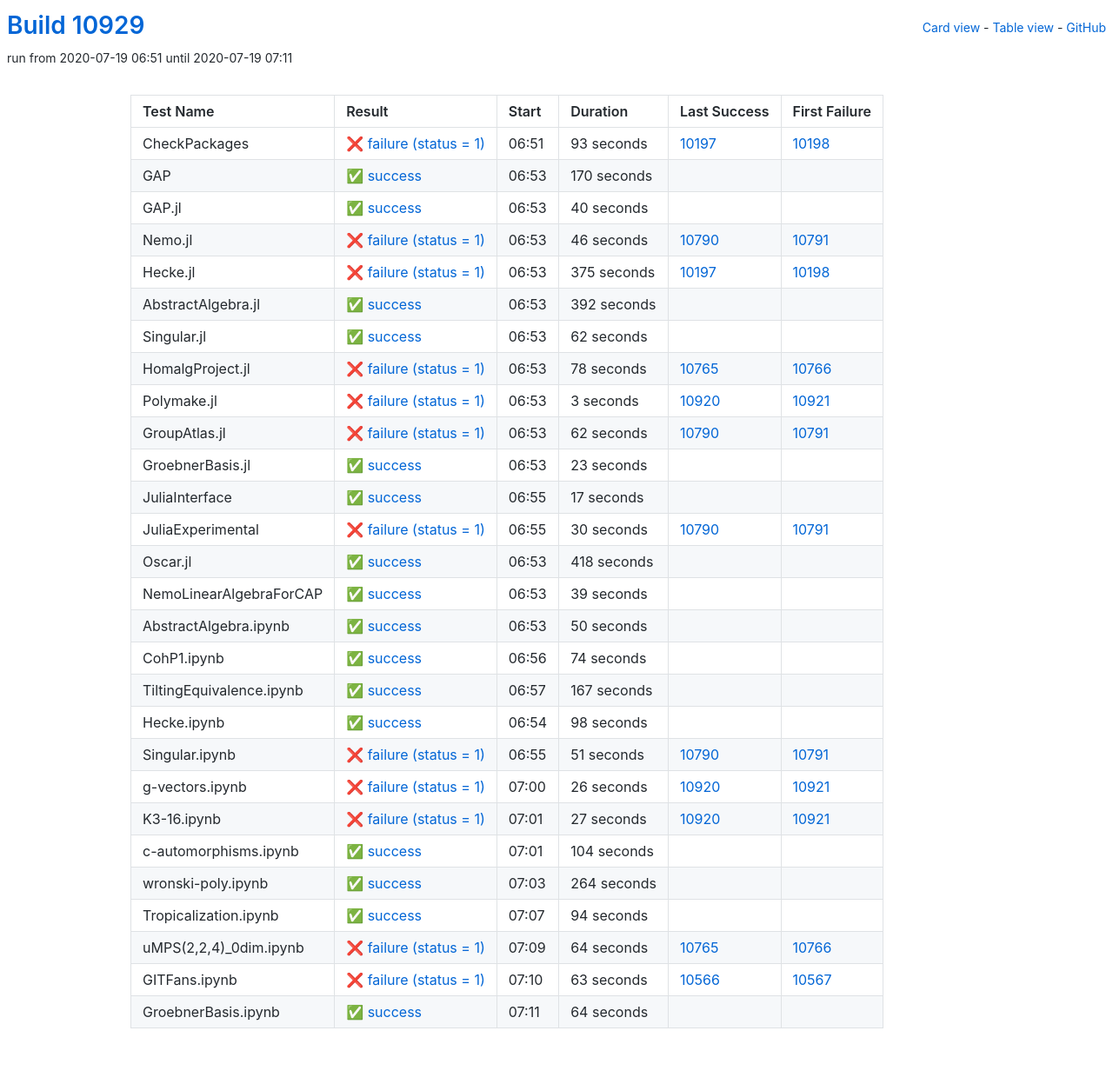
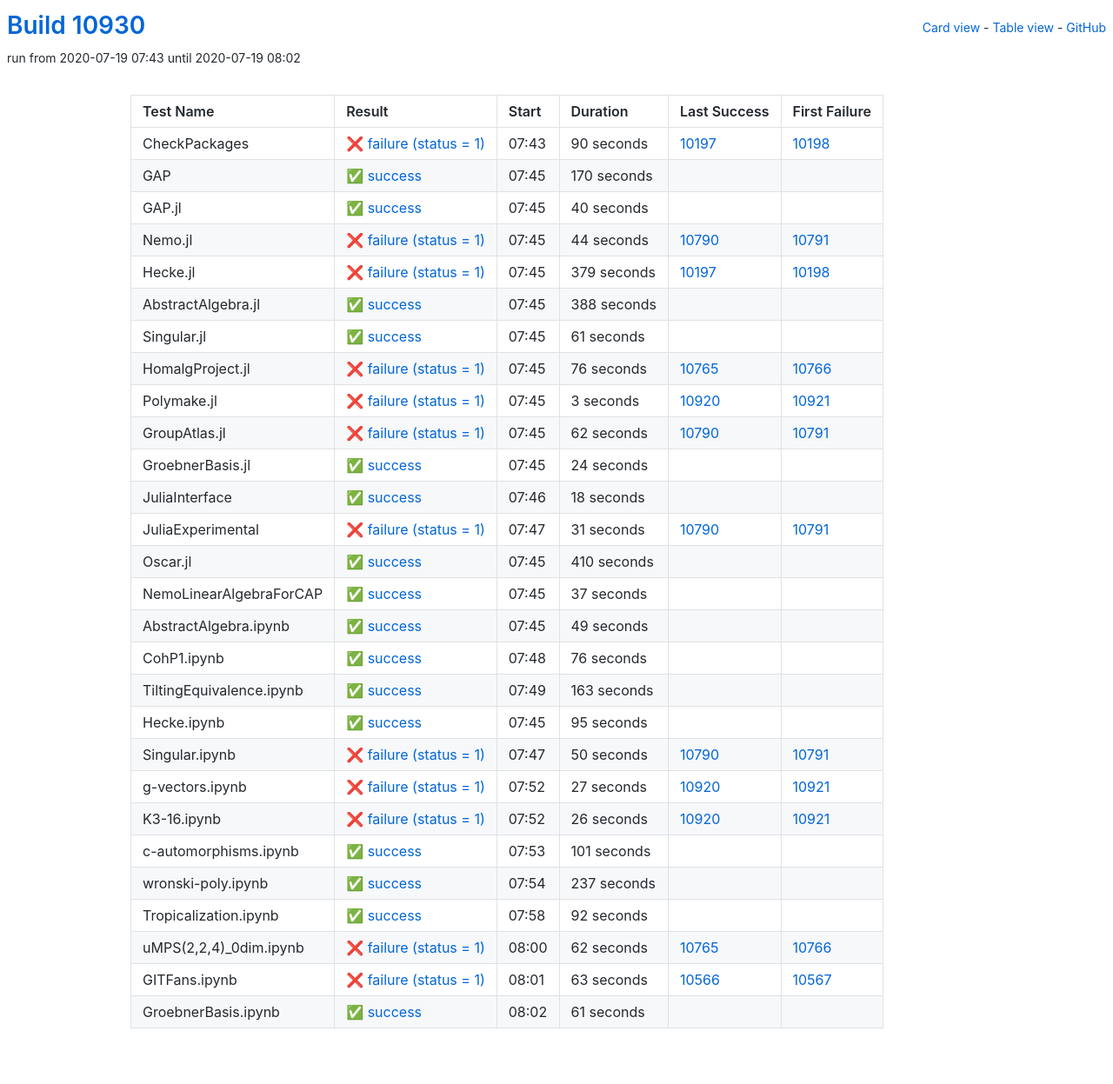
Before and after one commit to oscar-system/oscar-ci-status, a Jekyll site: the page built from table.html, in a window 1280 px wide. Shown: the whole page at 87% size. Built offline with Jekyll 4.4.1, drawn with Linux system fonts in a browser that asks for light colours.

Commit message:
Build #10930

```diff
--- a/_data/ci.yml
+++ b/_data/ci.yml
@@ -1,6 +1,6 @@
 ---
-build: 10929
-build_url: https://oscarci.mathematik.uni-kl.de/job/oscar/10929/
+build: 10930
+build_url: https://oscarci.mathematik.uni-kl.de/job/oscar/10930/
 job: oscar
 organization: oscar-system
 repo: oscar-ci-status
@@ -8,20 +8,20 @@
 tests:
 - name: CheckPackages
   id: checkpackages
-  log: https://oscarci.mathematik.uni-kl.de/job/oscar/10929/artifact/logs/build-10929/CheckPackages.log
-  start: 2020-07-19 06:51
+  log: https://oscarci.mathematik.uni-kl.de/job/oscar/10930/artifact/logs/build-10930/CheckPackages.log
+  start: 2020-07-19 07:43
   success: false
   exitcode: 1
   status: failure
-  duration: 93
+  duration: 90
   last_success: 10197
   last_success_url: https://oscarci.mathematik.uni-kl.de/job/oscar/10197/
   first_failure: 10198
   first_failure_url: https://oscarci.mathematik.uni-kl.de/job/oscar/10198/
 - name: GAP
   id: gap
-  log: https://oscarci.mathematik.uni-kl.de/job/oscar/10929/artifact/logs/build-10929/GAP.log
-  start: 2020-07-19 06:53
+  log: https://oscarci.mathematik.uni-kl.de/job/oscar/10930/artifact/logs/build-10930/GAP.log
+  start: 2020-07-19 07:45
   success: true
   exitcode: 0
   status: success
@@ -32,8 +32,8 @@
   first_failure_url:
 - name: GAP.jl
   id: gap-jl
-  log: https://oscarci.mathematik.uni-kl.de/job/oscar/10929/artifact/logs/build-10929/GAP.jl.log
-  start: 2020-07-19 06:53
+  log: https://oscarci.mathematik.uni-kl.de/job/oscar/10930/artifact/logs/build-10930/GAP.jl.log
+  start: 2020-07-19 07:45
   success: true
   exitcode: 0
   status: success
@@ -44,68 +44,68 @@
   first_failure_url:
 - name: Nemo.jl
   id: nemo-jl
-  log: https://oscarci.mathematik.uni-kl.de/job/oscar/10929/artifact/logs/build-10929/Nemo.jl.log
-  start: 2020-07-19 06:53
+  log: https://oscarci.mathematik.uni-kl.de/job/oscar/10930/artifact/logs/build-10930/Nemo.jl.log
+  start: 2020-07-19 07:45
   success: false
   exitcode: 1
   status: failure
-  duration: 46
+  duration: 44
   last_success: 10790
   last_success_url: https://oscarci.mathematik.uni-kl.de/job/oscar/10790/
   first_failure: 10791
   first_failure_url: https://oscarci.mathematik.uni-kl.de/job/oscar/10791/
 - name: Hecke.jl
   id: hecke-jl
-  log: https://oscarci.mathematik.uni-kl.de/job/oscar/10929/artifact/logs/build-10929/Hecke.jl.log
-  start: 2020-07-19 06:53
+  log: https://oscarci.mathematik.uni-kl.de/job/oscar/10930/artifact/logs/build-10930/Hecke.jl.log
+  start: 2020-07-19 07:45
   success: false
   exitcode: 1
   status: failure
-  duration: 375
+  duration: 379
   last_success: 10197
   last_success_url: https://oscarci.mathematik.uni-kl.de/job/oscar/10197/
   first_failure: 10198
   first_failure_url: https://oscarci.mathematik.uni-kl.de/job/oscar/10198/
 - name: AbstractAlgebra.jl
   id: abstractalgebra-jl
-  log: https://oscarci.mathematik.uni-kl.de/job/oscar/10929/artifact/logs/build-10929/AbstractAlgebra.jl.log
-  start: 2020-07-19 06:53
+  log: https://oscarci.mathematik.uni-kl.de/job/oscar/10930/artifact/logs/build-10930/AbstractAlgebra.jl.log
+  start: 2020-07-19 07:45
   success: true
   exitcode: 0
   status: success
-  duration: 392
+  duration: 388
   last_success: false
   last_success_url:
   first_failure: false
   first_failure_url:
 - name: Singular.jl
   id: singular-jl
-  log: https://oscarci.mathematik.uni-kl.de/job/oscar/10929/artifact/logs/build-10929/Singular.jl.log
-  start: 2020-07-19 06:53
+  log: https://oscarci.mathematik.uni-kl.de/job/oscar/10930/artifact/logs/build-10930/Singular.jl.log
+  start: 2020-07-19 07:45
   success: true
   exitcode: 0
   status: success
-  duration: 62
+  duration: 61
   last_success: false
   last_success_url:
   first_failure: false
   first_failure_url:
 - name: HomalgProject.jl
   id: homalgproject-jl
-  log: https://oscarci.mathematik.uni-kl.de/job/oscar/10929/artifact/logs/build-10929/HomalgProject.jl.log
-  start: 2020-07-19 06:53
+  log: https://oscarci.mathematik.uni-kl.de/job/oscar/10930/artifact/logs/build-10930/HomalgProject.jl.log
+  start: 2020-07-19 07:45
   success: false
   exitcode: 1
   status: failure
-  duration: 78
+  duration: 76
   last_success: 10765
   last_success_url: https://oscarci.mathematik.uni-kl.de/job/oscar/10765/
   first_failure: 10766
   first_failure_url: https://oscarci.mathematik.uni-kl.de/job/oscar/10766/
 - name: Polymake.jl
   id: polymake-jl
-  log: https://oscarci.mathematik.uni-kl.de/job/oscar/10929/artifact/logs/build-10929/Polymake.jl.log
-  start: 2020-07-19 06:53
+  log: https://oscarci.mathematik.uni-kl.de/job/oscar/10930/artifact/logs/build-10930/Polymake.jl.log
+  start: 2020-07-19 07:45
   success: false
   exitcode: 1
   status: failure
@@ -116,8 +116,8 @@
   first_failure_url: https://oscarci.mathematik.uni-kl.de/job/oscar/10921/
 - name: GroupAtlas.jl
   id: groupatlas-jl
-  log: https://oscarci.mathematik.uni-kl.de/job/oscar/10929/artifact/logs/build-10929/GroupAtlas.jl.log
-  start: 2020-07-19 06:53
+  log: https://oscarci.mathematik.uni-kl.de/job/oscar/10930/artifact/logs/build-10930/GroupAtlas.jl.log
+  start: 2020-07-19 07:45
   success: false
   exitcode: 1
   status: failure
@@ -128,128 +128,140 @@
   first_failure_url: https://oscarci.mathematik.uni-kl.de/job/oscar/10791/
 - name: GroebnerBasis.jl
   id: groebnerbasis-jl
-  log: https://oscarci.mathematik.uni-kl.de/job/oscar/10929/artifact/logs/build-10929/GroebnerBasis.jl.log
-  start: 2020-07-19 06:53
+  log: https://oscarci.mathematik.uni-kl.de/job/oscar/10930/artifact/logs/build-10930/GroebnerBasis.jl.log
+  start: 2020-07-19 07:45
   success: true
   exitcode: 0
   status: success
-  duration: 23
+  duration: 24
   last_success: false
   last_success_url:
   first_failure: false
   first_failure_url:
 - name: JuliaInterface
   id: juliainterface
-  log: https://oscarci.mathematik.uni-kl.de/job/oscar/10929/artifact/logs/build-10929/JuliaInterface.log
-  start: 2020-07-19 06:55
+  log: https://oscarci.mathematik.uni-kl.de/job/oscar/10930/artifact/logs/build-10930/JuliaInterface.log
+  start: 2020-07-19 07:46
   success: true
   exitcode: 0
   status: success
-  duration: 17
+  duration: 18
   last_success: false
   last_success_url:
   first_failure: false
   first_failure_url:
 - name: JuliaExperimental
   id: juliaexperimental
-  log: https://oscarci.mathematik.uni-kl.de/job/oscar/10929/artifact/logs/build-10929/JuliaExperimental.log
-  start: 2020-07-19 06:55
+  log: https://oscarci.mathematik.uni-kl.de/job/oscar/10930/artifact/logs/build-10930/JuliaExperimental.log
+  start: 2020-07-19 07:47
   success: false
   exitcode: 1
   status: failure
-  duration: 30
+  duration: 31
   last_success: 10790
   last_success_url: https://oscarci.mathematik.uni-kl.de/job/oscar/10790/
   first_failure: 10791
   first_failure_url: https://oscarci.mathematik.uni-kl.de/job/oscar/10791/
 - name: Oscar.jl
   id: oscar-jl
-  log: https://oscarci.mathematik.uni-kl.de/job/oscar/10929/artifact/logs/build-10929/Oscar.jl.log
-  start: 2020-07-19 06:53
+  log: https://oscarci.mathematik.uni-kl.de/job/oscar/10930/artifact/logs/build-10930/Oscar.jl.log
+  start: 2020-07-19 07:45
   success: true
   exitcode: 0
   status: success
-  duration: 418
+  duration: 410
   last_success: false
   last_success_url:
   first_failure: false
   first_failure_url:
 - name: NemoLinearAlgebraForCAP
   id: nemolinearalgebraforcap
-  log: https://oscarci.mathematik.uni-kl.de/job/oscar/10929/artifact/logs/build-10929/NemoLinearAlgebraForCAP.log
-  start: 2020-07-19 06:53
+  log: https://oscarci.mathematik.uni-kl.de/job/oscar/10930/artifact/logs/build-10930/NemoLinearAlgebraForCAP.log
+  start: 2020-07-19 07:45
   success: true
   exitcode: 0
   status: success
-  duration: 39
+  duration: 37
   last_success: false
   last_success_url:
   first_failure: false
   first_failure_url:
 - name: AbstractAlgebra.ipynb
   id: abstractalgebra-ipynb
-  log: https://oscarci.mathematik.uni-kl.de/job/oscar/10929/artifact/logs/build-10929/AbstractAlgebra.ipynb.log
-  start: 2020-07-19 06:53
+  log: https://oscarci.mathematik.uni-kl.de/job/oscar/10930/artifact/logs/build-10930/AbstractAlgebra.ipynb.log
+  start: 2020-07-19 07:45
   success: true
   exitcode: 0
   status: success
-  duration: 50
+  duration: 49
   last_success: false
   last_success_url:
   first_failure: false
   first_failure_url:
 - name: CohP1.ipynb
   id: cohp1-ipynb
-  log: https://oscarci.mathematik.uni-kl.de/job/oscar/10929/artifact/logs/build-10929/CohP1.ipynb.log
-  start: 2020-07-19 06:56
+  log: https://oscarci.mathematik.uni-kl.de/job/oscar/10930/artifact/logs/build-10930/CohP1.ipynb.log
+  start: 2020-07-19 07:48
   success: true
   exitcode: 0
   status: success
-  duration: 74
+  duration: 76
   last_success: false
   last_success_url:
   first_failure: false
   first_failure_url:
 - name: TiltingEquivalence.ipynb
   id: tiltingequivalence-ipynb
-  log: https://oscarci.mathematik.uni-kl.de/job/oscar/10929/artifact/logs/build-10929/TiltingEquivalence.ipynb.log
-  start: 2020-07-19 06:57
+  log: https://oscarci.mathematik.uni-kl.de/job/oscar/10930/artifact/logs/build-10930/TiltingEquivalence.ipynb.log
+  start: 2020-07-19 07:49
   success: true
   exitcode: 0
   status: success
-  duration: 167
+  duration: 163
   last_success: false
   last_success_url:
   first_failure: false
   first_failure_url:
 - name: Hecke.ipynb
   id: hecke-ipynb
-  log: https://oscarci.mathematik.uni-kl.de/job/oscar/10929/artifact/logs/build-10929/Hecke.ipynb.log
-  start: 2020-07-19 06:54
+  log: https://oscarci.mathematik.uni-kl.de/job/oscar/10930/artifact/logs/build-10930/Hecke.ipynb.log
+  start: 2020-07-19 07:45
   success: true
   exitcode: 0
   status: success
-  duration: 98
+  duration: 95
   last_success: false
   last_success_url:
   first_failure: false
   first_failure_url:
 - name: Singular.ipynb
   id: singular-ipynb
-  log: https://oscarci.mathematik.uni-kl.de/job/oscar/10929/artifact/logs/build-10929/Singular.ipynb.log
-  start: 2020-07-19 06:55
+  log: https://oscarci.mathematik.uni-kl.de/job/oscar/10930/artifact/logs/build-10930/Singular.ipynb.log
+  start: 2020-07-19 07:47
   success: false
   exitcode: 1
   status: failure
-  duration: 51
+  duration: 50
   last_success: 10790
   last_success_url: https://oscarci.mathematik.uni-kl.de/job/oscar/10790/
   first_failure: 10791
   first_failure_url: https://oscarci.mathematik.uni-kl.de/job/oscar/10791/
 - name: g-vectors.ipynb
   id: g-vectors-ipynb
-  log: https://oscarci.mathematik.uni-kl.de/job/oscar/10929/artifact/logs/build-10929/g-vectors.ipynb.log
-  start: 2020-07-19 07:00
+  log: https://oscarci.mathematik.uni-kl.de/job/oscar/10930/artifact/logs/build-10930/g-vectors.ipynb.log
+  start: 2020-07-19 07:52
+  success: false
+  exitcode: 1
+  status: failure
+  duration: 27
+  last_success: 10920
+  last_success_url: https://oscarci.mathematik.uni-kl.de/job/oscar/10920/
+  first_failure: 10921
+  first_failure_url: https://oscarci.mathematik.uni-kl.de/job/oscar/10921/
+- name: K3-16.ipynb
+  id: k3-16-ipynb
+  log: https://oscarci.mathematik.uni-kl.de/job/oscar/10930/artifact/logs/build-10930/K3-16.ipynb.log
+  start: 2020-07-19 07:52
   success: false
   exitcode: 1
   status: failure
@@ -258,70 +270,58 @@
   last_success_url: https://oscarci.mathematik.uni-kl.de/job/oscar/10920/
   first_failure: 10921
   first_failure_url: https://oscarci.mathematik.uni-kl.de/job/oscar/10921/
-- name: K3-16.ipynb
-  id: k3-16-ipynb
-  log: https://oscarci.mathematik.uni-kl.de/job/oscar/10929/artifact/logs/build-10929/K3-16.ipynb.log
-  start: 2020-07-19 07:01
-  success: false
-  exitcode: 1
-  status: failure
-  duration: 27
-  last_success: 10920
-  last_success_url: https://oscarci.mathematik.uni-kl.de/job/oscar/10920/
-  first_failure: 10921
-  first_failure_url: https://oscarci.mathematik.uni-kl.de/job/oscar/10921/
 - name: c-automorphisms.ipynb
   id: c-automorphisms-ipynb
-  log: https://oscarci.mathematik.uni-kl.de/job/oscar/10929/artifact/logs/build-10929/c-automorphisms.ipynb.log
-  start: 2020-07-19 07:01
+  log: https://oscarci.mathematik.uni-kl.de/job/oscar/10930/artifact/logs/build-10930/c-automorphisms.ipynb.log
+  start: 2020-07-19 07:53
   success: true
   exitcode: 0
   status: success
-  duration: 104
+  duration: 101
   last_success: false
   last_success_url:
   first_failure: false
   first_failure_url:
 - name: wronski-poly.ipynb
   id: wronski-poly-ipynb
-  log: https://oscarci.mathematik.uni-kl.de/job/oscar/10929/artifact/logs/build-10929/wronski-poly.ipynb.log
-  start: 2020-07-19 07:03
+  log: https://oscarci.mathematik.uni-kl.de/job/oscar/10930/artifact/logs/build-10930/wronski-poly.ipynb.log
+  start: 2020-07-19 07:54
   success: true
   exitcode: 0
   status: success
-  duration: 264
+  duration: 237
   last_success: false
   last_success_url:
   first_failure: false
   first_failure_url:
 - name: Tropicalization.ipynb
   id: tropicalization-ipynb
-  log: https://oscarci.mathematik.uni-kl.de/job/oscar/10929/artifact/logs/build-10929/Tropicalization.ipynb.log
-  start: 2020-07-19 07:07
+  log: https://oscarci.mathematik.uni-kl.de/job/oscar/10930/artifact/logs/build-10930/Tropicalization.ipynb.log
+  start: 2020-07-19 07:58
   success: true
   exitcode: 0
   status: success
-  duration: 94
+  duration: 92
   last_success: false
   last_success_url:
   first_failure: false
   first_failure_url:
 - name: uMPS(2,2,4)_0dim.ipynb
   id: umps-2-2-4-0dim-ipynb
-  log: https://oscarci.mathematik.uni-kl.de/job/oscar/10929/artifact/logs/build-10929/uMPS-2-2-4-_0dim.ipynb.log
-  start: 2020-07-19 07:09
+  log: https://oscarci.mathematik.uni-kl.de/job/oscar/10930/artifact/logs/build-10930/uMPS-2-2-4-_0dim.ipynb.log
+  start: 2020-07-19 08:00
   success: false
   exitcode: 1
   status: failure
-  duration: 64
+  duration: 62
   last_success: 10765
   last_success_url: https://oscarci.mathematik.uni-kl.de/job/oscar/10765/
   first_failure: 10766
   first_failure_url: https://oscarci.mathematik.uni-kl.de/job/oscar/10766/
 - name: GITFans.ipynb
   id: gitfans-ipynb
-  log: https://oscarci.mathematik.uni-kl.de/job/oscar/10929/artifact/logs/build-10929/GITFans.ipynb.log
-  start: 2020-07-19 07:10
+  log: https://oscarci.mathematik.uni-kl.de/job/oscar/10930/artifact/logs/build-10930/GITFans.ipynb.log
+  start: 2020-07-19 08:01
   success: false
   exitcode: 1
   status: failure
@@ -332,12 +332,12 @@
   first_failure_url: https://oscarci.mathematik.uni-kl.de/job/oscar/10567/
 - name: GroebnerBasis.ipynb
   id: groebnerbasis-ipynb
-  log: https://oscarci.mathematik.uni-kl.de/job/oscar/10929/artifact/logs/build-10929/GroebnerBasis.ipynb.log
-  start: 2020-07-19 07:11
+  log: https://oscarci.mathematik.uni-kl.de/job/oscar/10930/artifact/logs/build-10930/GroebnerBasis.ipynb.log
+  start: 2020-07-19 08:02
   success: true
   exitcode: 0
   status: success
-  duration: 64
+  duration: 61
   last_success: false
   last_success_url:
   first_failure: false
```
Also changed, not shown: README.md.
